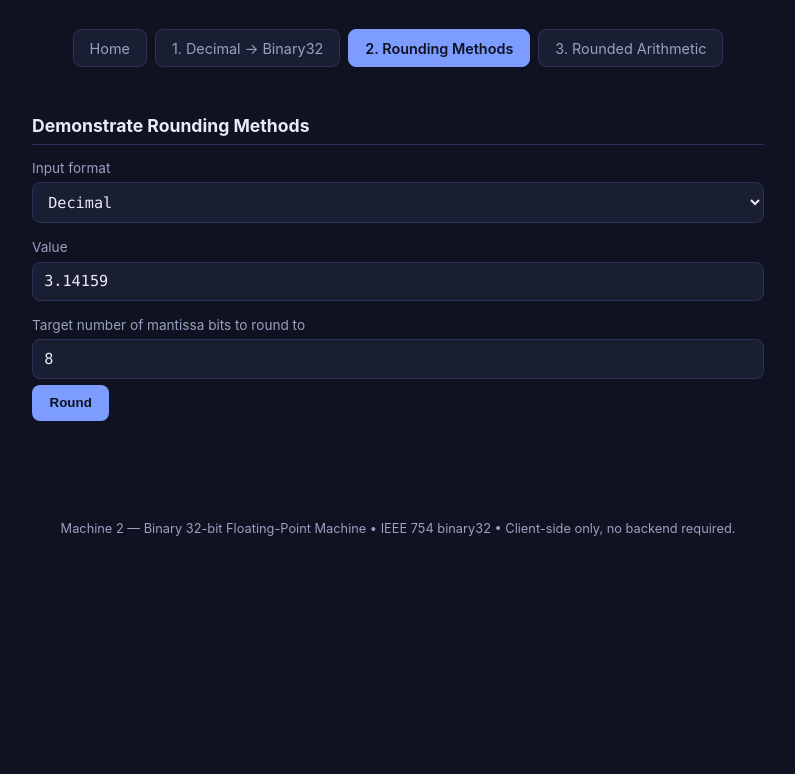
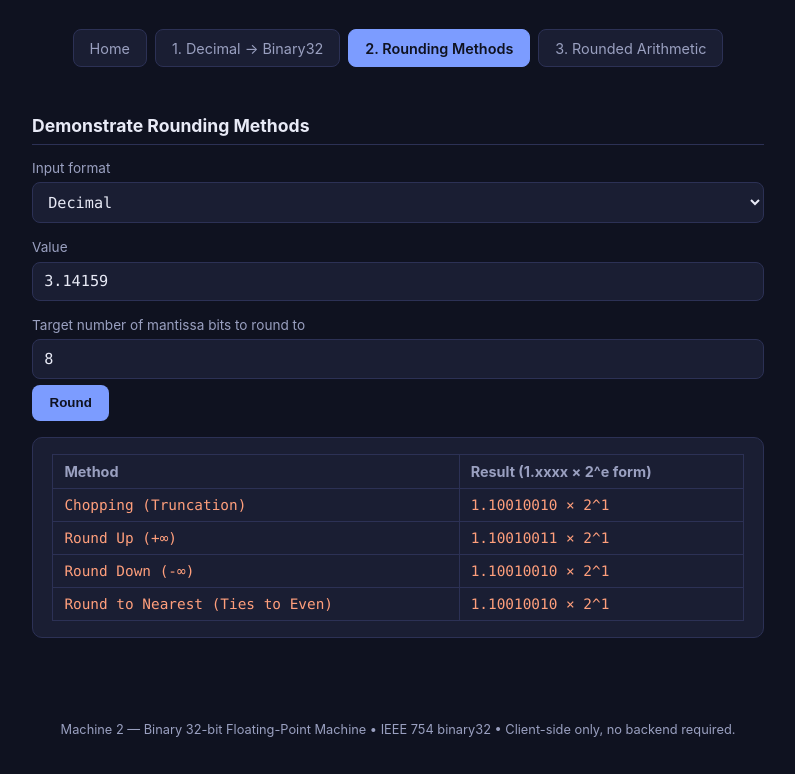
Before and after one commit to chewsdaycat/csarch2_case_study_1, a plain HTML site: page rounding.html in a window 1280 px wide. Shown: the part 90-864 px from the top of the page, without its empty margins (242-1037 px from the left). Before the commit the page ends 800 px from the top, so only its background shows below. Drawn offline with Linux system fonts and the light colour scheme.

Commit message:
Created rounding.js
integrated rounding.js

```diff
--- a/rounding.html
+++ b/rounding.html
@@ -68,31 +68,6 @@
          Throws an Error with a readable .message on invalid input —
          wrap the call in try/catch and show e.message to the user.
        ============================================================ -->
-  <script>
-    document.addEventListener('DOMContentLoaded', () => {
-      const roundBtn = document.getElementById('round-btn');
-
-      roundBtn.addEventListener('click', () => {
-        const kind = document.getElementById('round-kind').value;
-        const input = document.getElementById('round-input').value;
-        const bits = parseInt(document.getElementById('round-bits').value, 10);
-
-        // TODO: validate `bits` (e.g. between 1 and 52), throw/show an
-        //       error message if invalid
-
-        // TODO: call window.IEEE754.demonstrateRounding(input, kind, bits)
-
-        // TODO: on success, clear #round-tbody and append one <tr> per
-        //       mode (chop, up, down, nearest_even) with a human-readable
-        //       label and the `${bits} × 2^${exp}` value, then unhide
-        //       #round-result
-
-        // TODO: on error (try/catch), show e.message to the user
-      });
-
-      // Optional: trigger the button once here so the page shows a
-      // worked example on load, once the TODOs above are implemented.
-    });
-  </script>
+  <script src="rounding.js"></script>
 </body>
 </html>
--- /dev/null
+++ b/rounding.js
@@ -0,0 +1,54 @@
+document.addEventListener('DOMContentLoaded', () => {
+  const roundBtn = document.getElementById('round-btn');
+  const tbody = document.getElementById('round-tbody');
+  const resultBox = document.getElementById('round-result');
+
+  const performRounding = () => {
+    const kind = document.getElementById('round-kind').value;
+    const input = document.getElementById('round-input').value;
+    const bits = parseInt(document.getElementById('round-bits').value, 10);
+
+    if (isNaN(bits) || bits < 1 || bits > 52) {
+      alert('Error: Target number of mantissa bits must be between 1 and 52.');
+      return;
+    }
+
+    try {
+      const results = window.IEEE754.demonstrateRounding(input, kind, bits);
+
+      tbody.innerHTML = '';
+      const labels = {
+        chop: 'Chopping (Truncation)',
+        up: 'Round Up (+∞)',
+        down: 'Round Down (-∞)',
+        nearest_even: 'Round to Nearest (Ties to Even)'
+      };
+
+      for (const mode of ['chop', 'up', 'down', 'nearest_even']) {
+        const row = document.createElement('tr');
+
+        const methodCell = document.createElement('td');
+        methodCell.textContent = labels[mode] || mode;
+
+        const resultCell = document.createElement('td');
+        const res = results[mode];
+        resultCell.textContent = `${res.bits} × 2^${res.exp}`;
+
+        row.appendChild(methodCell);
+        row.appendChild(resultCell);
+        tbody.appendChild(row);
+      }
+
+      resultBox.hidden = false;
+    } catch (e) {
+      alert(`Error: ${e.message}`);
+      resultBox.hidden = true;
+    }
+  };
+
+  roundBtn.addEventListener('click', performRounding);
+
+  // Trigger the button once here so the page shows a
+  // worked example on load.
+  performRounding();
+});
```
